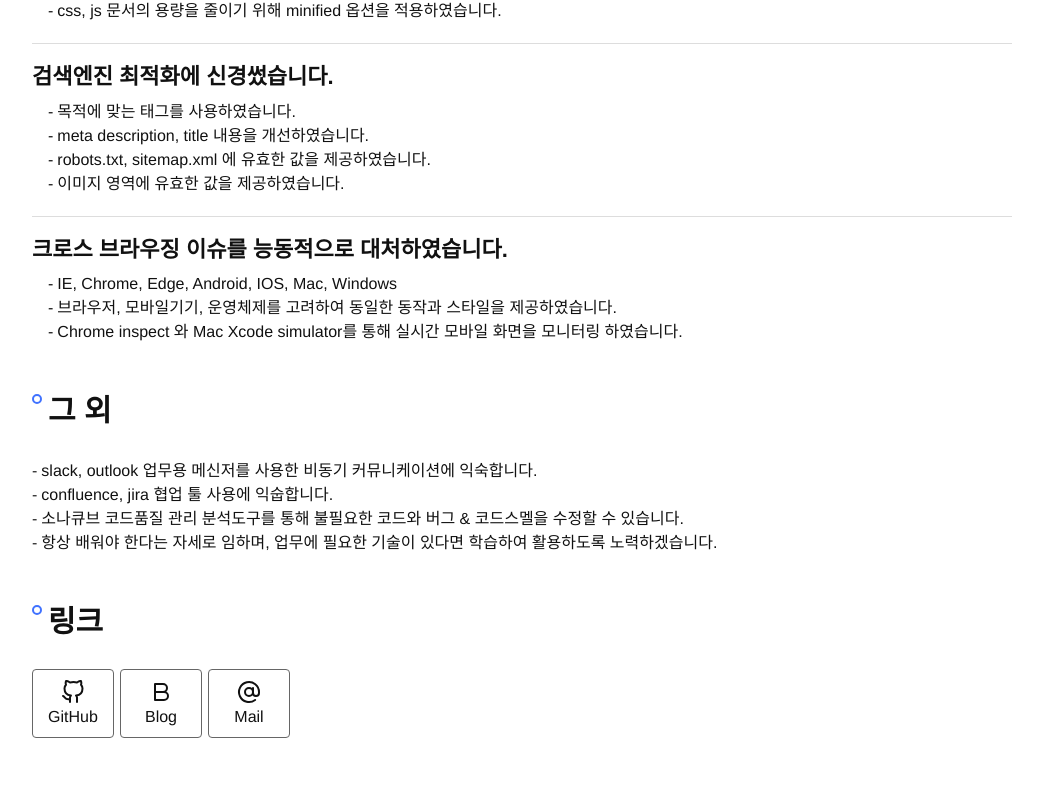
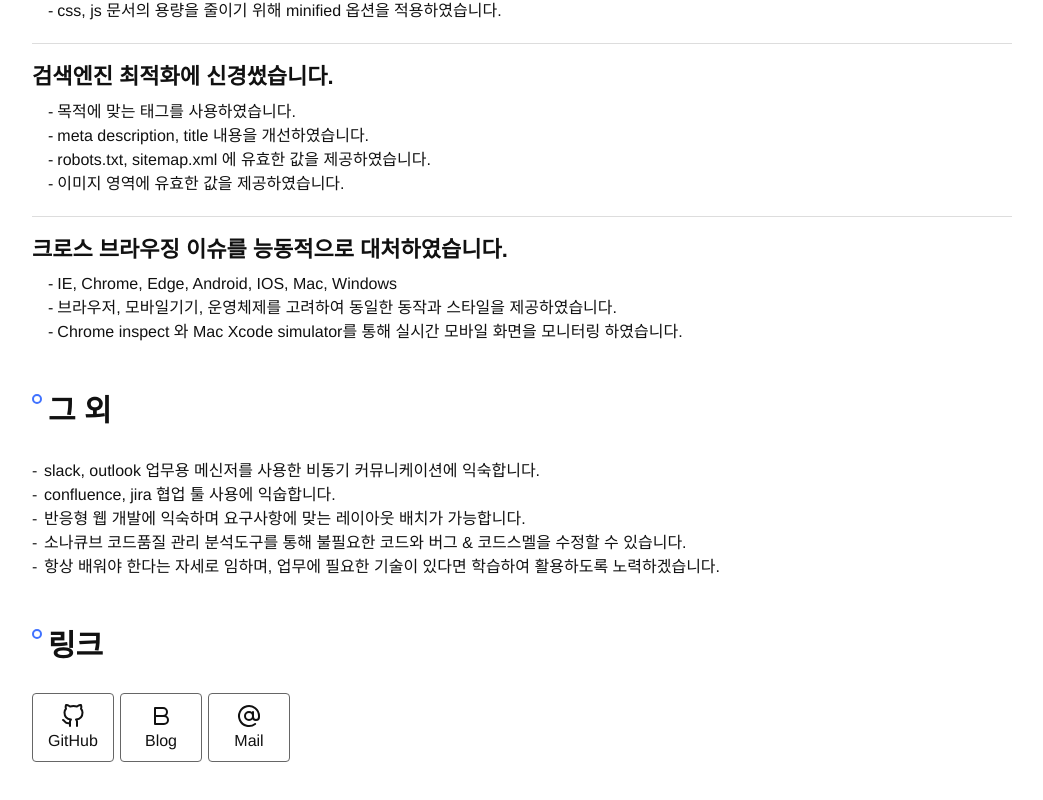
Before and after one commit to BaeYeongGi/230813, a React (Vite) app: page / in a window 1280 px wide. Shown: the part 2597-3397 px from the top of the page, without its empty margins (118-1161 px from the left). Built offline with nearby package versions, Linux system fonts and the light colour scheme.

Commit message:
image 컴포넌트 리팩토링 & others 스타일 수정

```diff
--- a/index.html
+++ b/index.html
@@ -1,5 +1,5 @@
 <!DOCTYPE html>
-<html lang="en">
+<html lang="ko">
   <head>
     <meta charset="UTF-8" />
     <link rel="icon" type="image/svg+xml" href="/mouse.svg" />
--- a/src/App.tsx
+++ b/src/App.tsx
@@ -8,12 +8,9 @@ import Home from 'src/pages/home';
 function App() {
   const [isDark, setIsDark] = useState(() => localStorage.getItem('theme') === 'dark');
 
-  useEffect(() => {
-    localStorage.setItem('theme', isDark ? 'dark' : 'light')
-  },[isDark])
-
   const toggleDark = () => {
     setIsDark(prev => !prev);
+    localStorage.setItem('theme', isDark ? 'light' : 'dark')
   }
 
   return (
--- a/src/components/home/image.tsx
+++ b/src/components/home/image.tsx
@@ -39,30 +39,20 @@ const Img = ({content, closeImg, data} : imgType) => {
               return (
                 dataImg.img && (
                 <ImgList key={idx}>
+                  {[1, 2].map((num) => (
                   <li
-                    className={dataImg.img + '1'}
-                    onClick={() => updateImgContent(dataImg.img + '1')}>
+                    className={`${dataImg.img}${num}`}
+                    onClick={() => updateImgContent(`${dataImg.img}${num}`)}>
                     <div className="img_wrap">
                       <picture>
-                        <source srcSet={`${import.meta.env.BASE_URL}images/img_${dataImg.img}1.webp`} type="image/webp"/>
-                        <img src={`${import.meta.env.BASE_URL}images/img_${dataImg.img}1.png`} alt=""/>
+                        <source srcSet={`${import.meta.env.BASE_URL}images/img_${dataImg.img}${num}.webp`} type="image/webp"/>
+                        <img src={`${import.meta.env.BASE_URL}images/img_${dataImg.img}${num}.png`} alt=""/>
                       </picture>
-                      {imgUpdate === dataImg.img + '1' && <IconSelected/>}
+                      {imgUpdate === `${dataImg.img}${num}` && <IconSelected/>}
                     </div>
-                    <p>{dataImg.title}_1</p>
+                    <p>{dataImg.title}_{num}</p>
                   </li>
-                  <li
-                  className={dataImg.img + '2'}
-                  onClick={() => updateImgContent(dataImg.img + '2')}>
-                    <div className="img_wrap">
-                      <picture>
-                        <source srcSet={`${import.meta.env.BASE_URL}images/img_${dataImg.img}2.webp`} type="image/webp"/>
-                        <img src={`${import.meta.env.BASE_URL}images/img_${dataImg.img}2.png`} alt=""/>
-                      </picture>
-                      {imgUpdate === dataImg.img + '2' && <IconSelected/>}
-                    </div>
-                    <p>{dataImg.title}_2</p>
-                  </li>
+                  ))}
                 </ImgList>
                 )
               )
--- a/src/components/home/section.tsx
+++ b/src/components/home/section.tsx
@@ -91,10 +91,13 @@ const Section = ({ content, data, viewProjectImage }: sectionType) => {
     {
       content === "others" && (
         <OthersInfo>
-          <li><h3>slack, outlook 업무용 메신저를 사용한 비동기 커뮤니케이션에 익숙합니다.</h3></li>
-          <li><h3>confluence, jira 협업 툴 사용에 익숩합니다.</h3></li>
-          <li><h3>소나큐브 코드품질 관리 분석도구를 통해 불필요한 코드와 버그 & 코드스멜을 수정할 수 있습니다.</h3></li>
-          <li><h3>항상 배워야 한다는 자세로 임하며, 업무에 필요한 기술이 있다면 학습하여 활용하도록 노력하겠습니다.</h3></li>
+          {
+            data?.others && (
+              data.others.map((contents:jsonDataType, dataIdx:number) => (
+                <li key={dataIdx}><h3>{contents.title}</h3></li>
+              ))
+            )
+          }
         </OthersInfo>
       )
     }
@@ -264,9 +267,14 @@ const LegacyInfo = styled.ul`
 const OthersInfo = styled.ul`
   > li {
     line-height:1.5;
+    position:relative;
+    padding-left:12px;
     &::before{
       content:'-';
       margin:0 4px 0 0;
+      position:absolute;
+      top:0px;
+      left:0;
     }
     h3 {
       display:inline-block;
--- a/src/json/home.json
+++ b/src/json/home.json
@@ -174,6 +174,28 @@
         "title": "Git Github SVN",
         "text": "git을 이용한 형상 관리가 가능합니다."
       }
+    ],
+    "others": [
+      {
+        "id": 1,
+        "title": "slack, outlook 업무용 메신저를 사용한 비동기 커뮤니케이션에 익숙합니다."
+      },
+      {
+        "id": 2,
+        "title": "confluence, jira 협업 툴 사용에 익숩합니다."
+      },
+      {
+        "id": 3,
+        "title": "반응형 웹 개발에 익숙하며 요구사항에 맞는 레이아웃 배치가 가능합니다."
+      },
+      {
+        "id": 4,
+        "title": "소나큐브 코드품질 관리 분석도구를 통해 불필요한 코드와 버그 & 코드스멜을 수정할 수 있습니다."
+      },
+      {
+        "id": 5,
+        "title": "항상 배워야 한다는 자세로 임하며, 업무에 필요한 기술이 있다면 학습하여 활용하도록 노력하겠습니다."
+      }
     ]
   }
 }
--- a/src/pages/home.tsx
+++ b/src/pages/home.tsx
@@ -60,6 +60,7 @@ const Home = () => {
       <Title text="그 외" />
       <Section
         content="others"
+        data={homeData}
       />
       <Title text="링크" />
       <Section
--- a/src/types/home/index.ts
+++ b/src/types/home/index.ts
@@ -10,13 +10,14 @@ export interface secionDataType {
   project: jsonDataType[];
   tech: jsonDataType[];
   legacy: jsonDataType[];
+  others: jsonDataType[];
 }
 
 export interface jsonDataType {
   id: number;
   since?: string;
   title: string;
-  list?: Array<string>;
+  list?: string[];
   img?: string;
   text?: string;
 }
```
